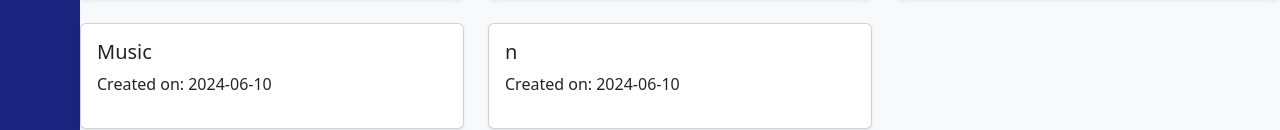
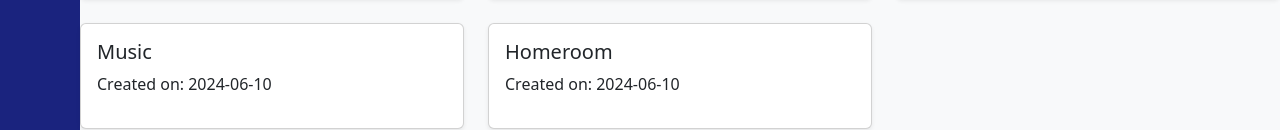
Before and after one commit to joaquinwhat/F_ICT9Topaz_Q4Project_GroupNo1, a plain HTML site: page notebooks.html in a window 1280 px wide. Shown: the part 528-658 px from the top of the page. Drawn offline with nearby package versions, Linux system fonts and the light colour scheme.

Commit message:
Update notebooks.html

```diff
--- a/notebooks.html
+++ b/notebooks.html
@@ -117,7 +117,7 @@
                 </div>
                 <div class="col-md-4">
                     <div class="card p-3 mb-4 shadow-sm">
-                        <h5>n</h5>
+                        <h5>Homeroom</h5>
                         <p>Created on: 2024-06-10</p>
                     </div>
                 </div>
```
